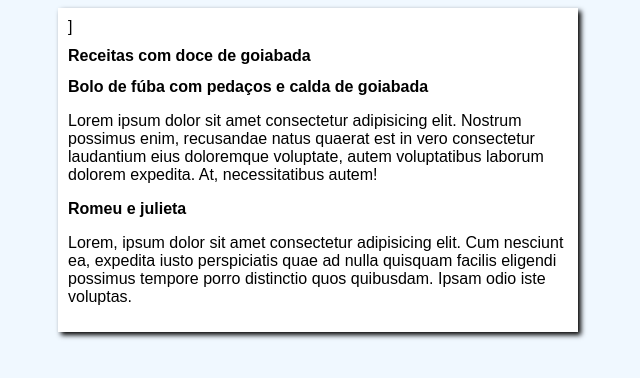
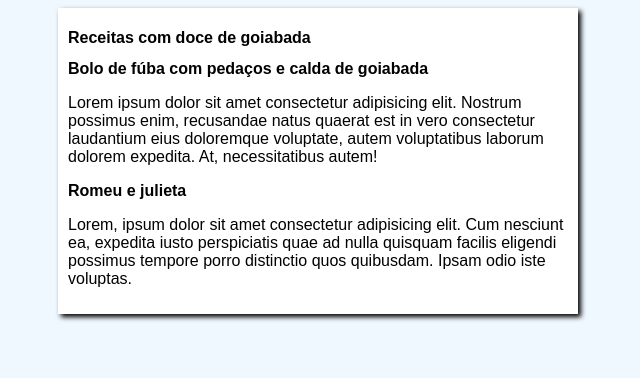
Before and after one commit to Josue-PN-Junior/projeto-site, a plain HTML site: page index.html in a window 1280 px wide. Shown: the whole page, without its empty margins (322-962 px from the left). Drawn offline with Linux system fonts and the light colour scheme.

Commit message:
erro bobo

```diff
--- a/index.html
+++ b/index.html
@@ -7,7 +7,7 @@
     <link rel="stylesheet" href="estilos/style.css">
 </head>
 <body>
-    <main>]
+    <main>
         <header>
             <h1>Receitas com doce de goiabada</h1>
         </header>
```
